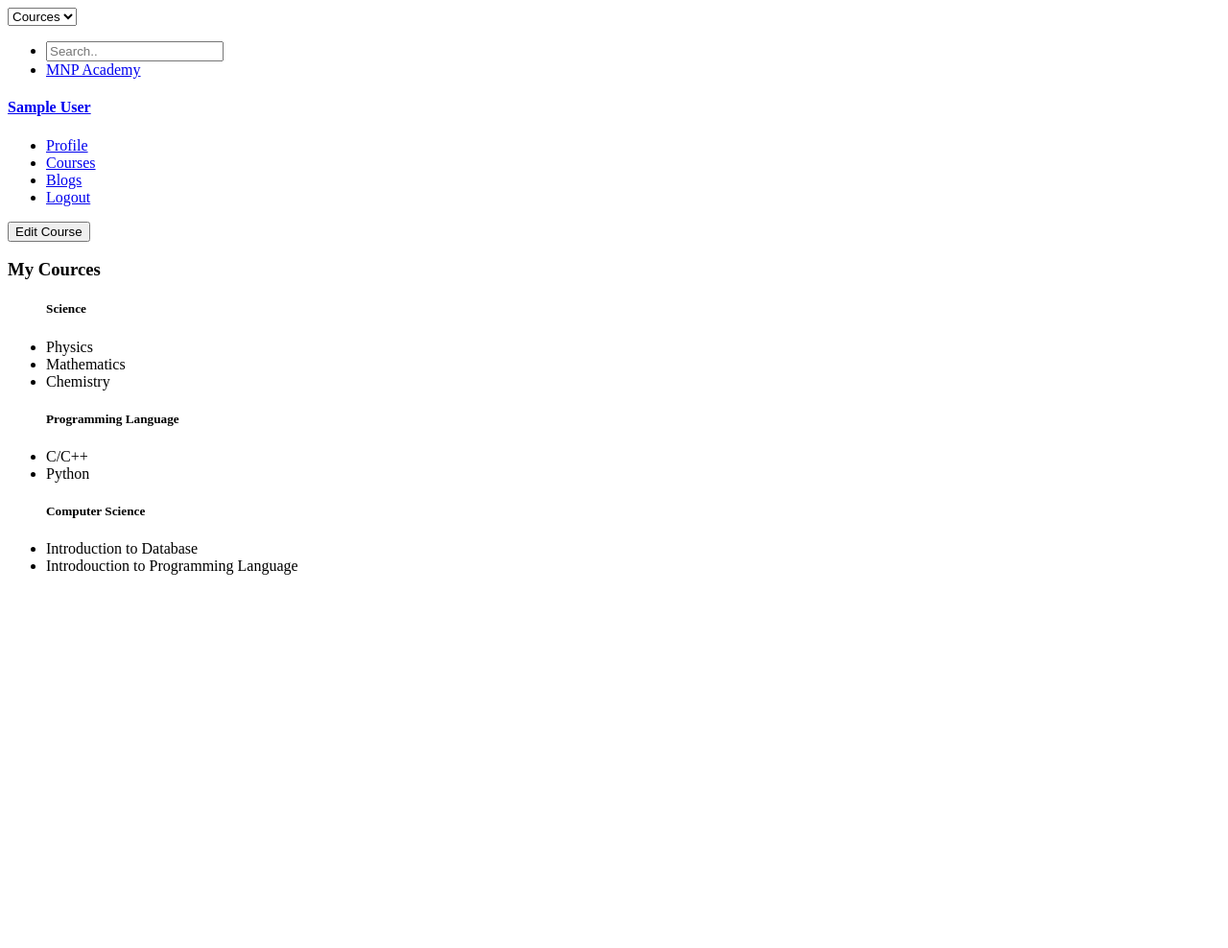
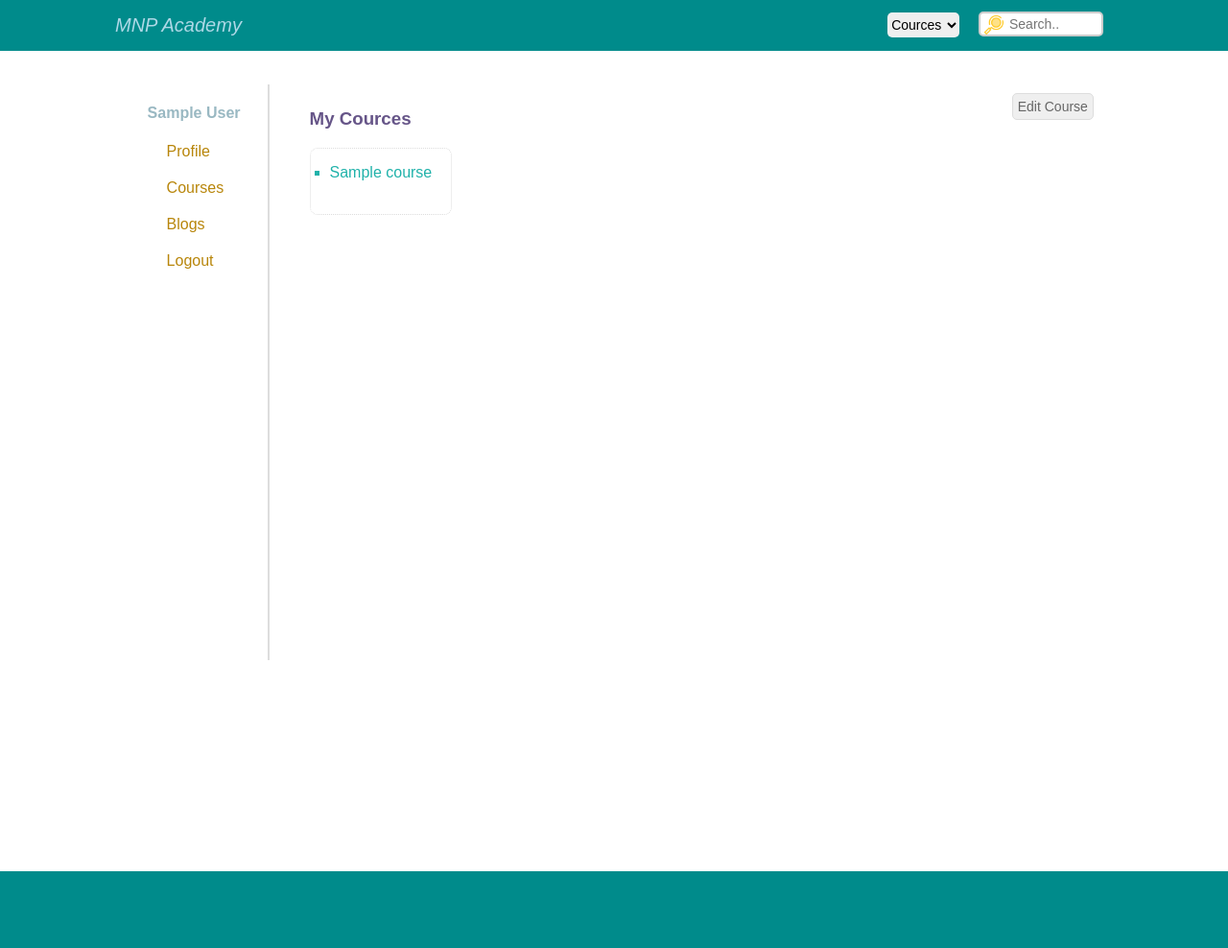
Before and after one commit to MasterS007/MNP-ACADEMY, a PHP site: page /instructor_view/mycourse.php in a window 1280 px wide. Shown: the whole page at 96% size. Before the commit the page ends 599 px from the top, so only its background shows below. Run offline with PHP 8.4, Linux system fonts and the light colour scheme; the visitor is signed in with stand-in values (Sample User, id 1); tables that the repository leaves empty or names only in its code hold one stand-in row (values such as "Sample post").

Commit message:
modified mycourse

```diff
--- /dev/null
+++ b/asset/all_designs/instructor_designs/cources_design.css
@@ -0,0 +1,172 @@
+body {
+    background: white;
+    font-family: Arial, Helvetica, sans-serif;
+    margin: 0;
+    padding: 0;
+}
+
+header {
+    background-color: darkcyan;
+    background-size: 100%;
+    background-position: center;
+    height: 30px;
+    padding: 20px;
+    padding-top: 3px;
+}
+
+nav {
+    color: white;
+    list-style-type: none;
+}
+
+ul.navigation li.logo a {
+    color: lightblue;
+    height: 100px;
+    width: 300px;
+    margin-left: 5%;
+    position: relative;
+    top: -70px;
+    bottom: 10px;
+    font-style: italic;
+    font-size: 20px;
+    text-decoration-line: none;
+}
+
+.comboBox {
+    margin-left: 73%;
+    margin-top: 10px;
+    position: relative;
+    width: 6%;
+    height: 26px;
+    border-right: none;
+    border-left: none;
+    border-bottom: none;
+    border-top: none;
+    border-radius: 5px;
+    font-size: 14px;
+}
+
+ul.navigation li.searchBox {
+    margin-left: 80%;
+    margin-top: 4px;
+    margin-right: 20px;
+    display: inline-block;
+    position: relative;
+    top: -47px;
+}
+
+.searchBox input[type=text] {
+    background-image: url('../images/searching.png');
+    background-position: 4px 2px;
+    background-repeat: no-repeat;
+    box-sizing: border-box;
+    border: 2px solid #ccc;
+    border-radius: 5px;
+    font-size: 14px;
+    background-color: white;
+    width: 130px;
+    padding: 3px 30px;
+    /*-webkit-transition: width 0.4s ease-in-out;
+     transition: width 0.4s ease-in-out;*/
+}
+
+ul.navigation li.searchBox input[type=text]:focus {
+    width: 75%;
+}
+
+
+/*Middle Part*/
+
+div.verticleLine {
+    border-left: 2px solid #ddd;
+    height: 600px;
+    position: absolute;
+    left: 22%;
+    margin-left: -3px;
+    top: 88px;
+}
+
+main {
+    background-color: white;
+    background-size: 100%;
+    margin-left: 12%;
+    margin-top: 35px;
+    height: 750px;
+    overflow: auto;
+}
+
+.section-heading a {
+    color: #5899;
+    text-decoration-style: none;
+    text-decoration-line: none;
+}
+
+ul.stuff li {
+    margin-left: -40px;
+    position: relative;
+    list-style-type: none;
+    padding-bottom: 20px;
+}
+
+ul.stuff li a {
+    padding: 0px 20px;
+    color: darkgoldenrod;
+    text-decoration-style: none;
+    text-decoration-line: none;
+}
+
+ul.stuff li a:hover {
+    border: 1px solid #ddd;
+    border-radius: 5px;
+    box-sizing: border-box;
+}
+
+div.editcourse button {
+    border: 1px solid #ddd;
+    box-sizing: border-box;
+    border-radius: 5px;
+    padding: 5px;
+    margin-left: 80%;
+    top: -220px;
+    color: #666;
+    font-size: 14px;
+    position: relative;
+}
+
+div.editcourse button:hover {
+    color: darkcyan;
+}
+
+div.myCources {
+    margin-left: 15%;
+    top: -250px;
+    border: 1px dotted #ddd;
+    box-sizing: border-box;
+    border-radius: 8px;
+    width: max-content;
+    padding-right: 20px;
+    position: relative;
+}
+
+div.myCources ul li {
+    color: lightseagreen;
+    margin-left: -20px;
+    list-style-type: square;
+}
+
+section h3.heading {
+    margin-left: 15%;
+    position: relative;
+    top: -250px;
+    color: #658;
+}
+
+
+/*Footer*/
+
+footer {
+    background: darkcyan;
+    padding: 40px;
+    color: white;
+    margin-top: 70px;
+}
--- a/services/instructor_service/course_instructorService.php
+++ b/services/instructor_service/course_instructorService.php
@@ -29,7 +29,7 @@ function getInsCourse($id)
         echo "DB connection error";
     }
 
-    $sql = "Select course_id from instructor_course Where instructor_id={$id}";
+    $sql = "Select course_id from instructor_course Where instructor_id={$id} order by course_id";
     $result = mysqli_query($conn, $sql);
 	$courses = [];
 
--- a/view/instructor_view/mycourse.php
+++ b/view/instructor_view/mycourse.php
@@ -13,7 +13,7 @@
 <head>
     <meta charset="UTF-8">
     <meta name="viewport" content="width=device-width, initial-scale=1.0">
-    <!-- <link rel="stylesheet" href="all_designs/cources_design.css"> <link rel> -->
+    <link rel="stylesheet" href="../../asset/all_designs/instructor_designs/cources_design.css"> <link rel>
     <title>My Course</title>
 </head>
 <body>
@@ -53,7 +53,7 @@
              </select>
              <ul class="navigation">
                  <li class="searchBox"><input type="text" name="search" placeholder="Search.."></li>
-                 <li class="logo"><a href="../view/dashboard.php">MNP Academy</a></li>
+                 <li class="logo"><a href="dashboard.php">MNP Academy</a></li>
              </ul>
          </nav>
     </header>
@@ -61,7 +61,7 @@
     <div class="verticleLine"></div>
 
     <main>
-        <h4 class="section-heading"><a href="../view/dashboard.php"><?=$_SESSION['name'] ?></a></h4>
+        <h4 class="section-heading"><a href="dashboard.php"><?=$_SESSION['name'] ?></a></h4>
             <div class="accountStuff">
                 <ul class="stuff">
                     <li><a href="profile.php">Profile</a></li>
@@ -81,13 +81,21 @@
                 <h3 class="heading">My Cources</h3>
             </section>
             <div class="myCources">
-                <ul class="science">
-                    <h5>Science</h5>
-                    <li>Physics</li>
-                    <li>Mathematics</li>
-                    <li>Chemistry</li>
+            <ul class="courses">
+                <?php
+                    $Cid=$_SESSION['userid'];
+                    $courseId=getInsCourse($Cid); //from course_instructorService.php
+                    for($i=0; $i<count($courseId); $i++)
+                    {
+                        $courseName =getByCourseId($courseId[$i]['course_id']);
+                        $courseCategory=$courseName['course_category'];
+                        $_SESSION['courseName']=$courseName['course_name'];
+                        ?>
+                        <li><?=$courseName['course_name']?></li></br>
+                    <?php }?>
+
                 </ul>
-                <ul class="programming language">
+                <!-- <ul class="programming language">
                     <h5>Programming Language</h5>
                     <li>C/C++</li>
                     <li>Python</li>
@@ -96,7 +104,7 @@
                     <h5>Computer Science</h5>
                     <li>Introduction to Database</li>
                     <li>Introdouction to Programming Language</li>
-                </ul>
+                </ul> -->
             </div>
         </main>
 
```
